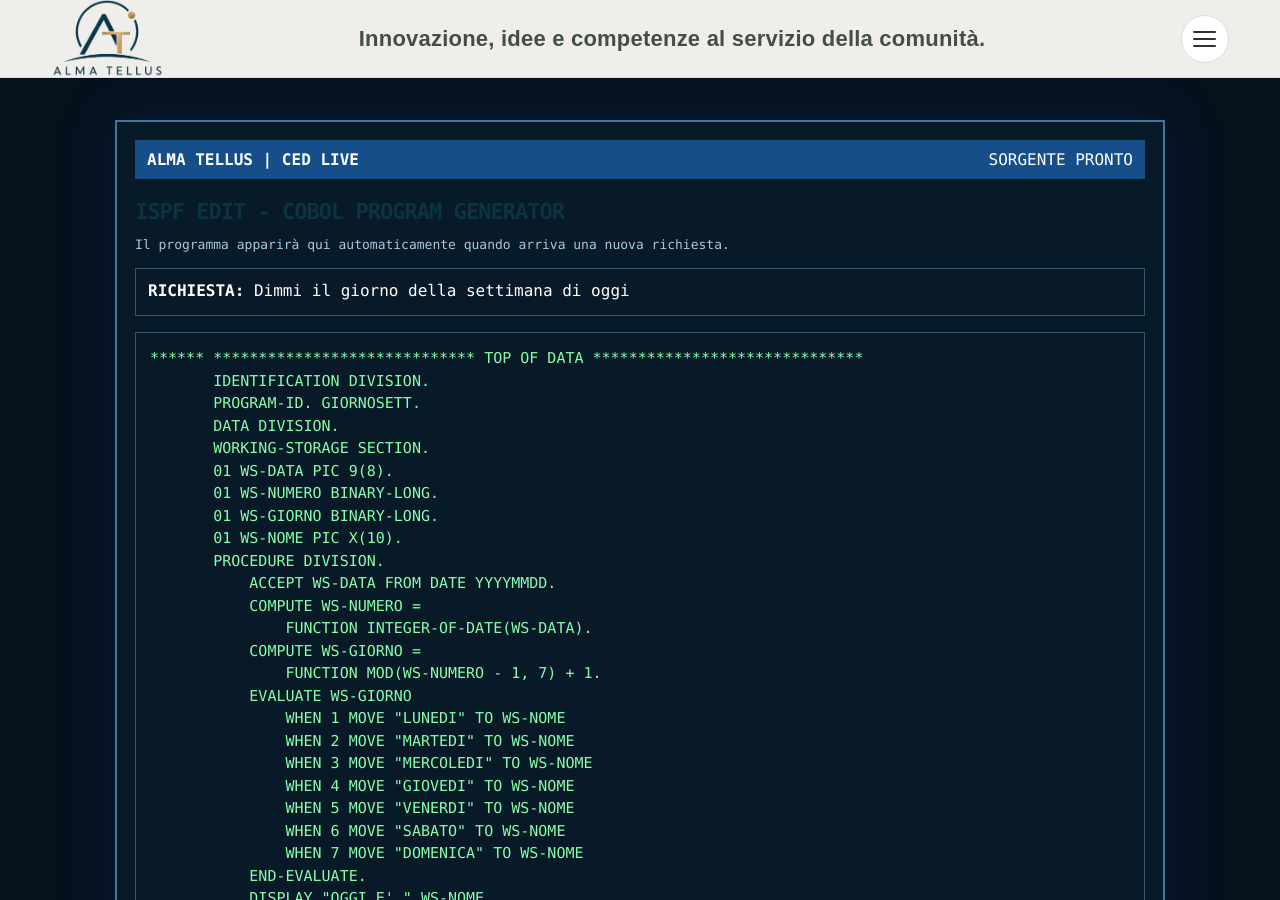
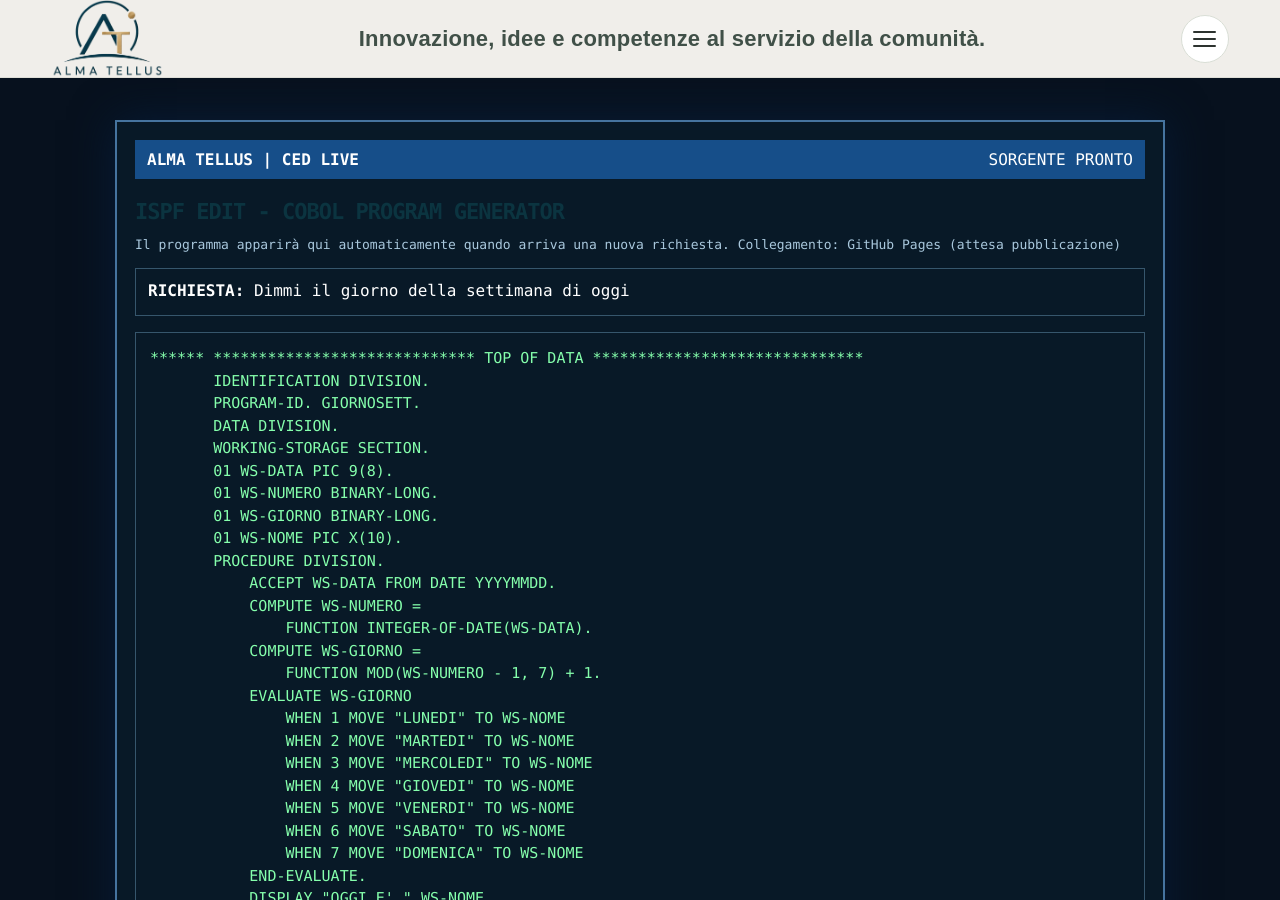
Before and after one commit to almatellus/almatellus.github.io, a Jekyll site: the page built from ced/index.html, in a window 1280 px wide and 900 px high. Built offline with Jekyll 4.4.1, drawn with Linux system fonts in a browser that asks for light colours; some of the changed text lies outside the part shown.

Commit message:
CED 2.0 add source diagnostics and reduce polling to six seconds

```diff
--- a/ced/index.html
+++ b/ced/index.html
@@ -28,7 +28,7 @@
 <div class="screen">
 <div class="bar"><strong>ALMA TELLUS | CED LIVE</strong><span id="status">IN ATTESA DELLA RICHIESTA...</span></div>
 <h1>ISPF EDIT - COBOL PROGRAM GENERATOR</h1>
-<p class="sub">Il programma apparirà qui automaticamente quando arriva una nuova richiesta.</p>
+<p class="sub">Il programma apparirà qui automaticamente quando arriva una nuova richiesta. <span id="channel">Collegamento: verifica...</span></p>
 <div class="request"><strong>RICHIESTA:</strong> <span id="request">In attesa del foglio fotografato...</span></div>
 <pre id="editor" aria-label="Codice COBOL">****** ***************************** TOP OF DATA ******************************
             WAITING FOR INPUT...
@@ -144,13 +144,14 @@
 }
 const githubEndpoint="https://api.github.com/repos/almatellus/almatellus.github.io/contents/ced/live.json?ref=main";
 let apiCalls=0, nextCall=0, inFlight=false;
+const channel=s=>{const el=$("channel");if(el)el.textContent="Collegamento: "+s};
 async function fetchLatest(){
   const now=Date.now();
   // Poll the current commit directly instead of waiting for GitHub Pages deployment.
   // Keep unauthenticated GitHub API usage below its shared IP rate limit.
   if(apiCalls<35 && now>=nextCall){
     apiCalls++;
-    nextCall=now+10000;
+    nextCall=now+6000;
     try{
       const response=await fetch(githubEndpoint+"&t="+now,{cache:"no-store",headers:{"Accept":"application/vnd.github+json"}});
       if(response.ok){
@@ -158,6 +159,7 @@
         const encoded=String(file.content||"").replace(/\s/g,"");
         const binary=atob(encoded);
         const bytes=Uint8Array.from(binary,c=>c.charCodeAt(0));
+        channel("GitHub diretto");
         return JSON.parse(new TextDecoder("utf-8").decode(bytes));
       }
       if(response.status===403||response.status===429)apiCalls=35;
@@ -166,10 +168,11 @@
   // Use the repository raw source when API quota is exhausted.
   try{
     const raw=await fetch("https://raw.githubusercontent.com/almatellus/almatellus.github.io/main/ced/live.json?t="+now,{cache:"no-store"});
-    if(raw.ok)return await raw.json();
+    if(raw.ok){channel("GitHub raw");return await raw.json();}
   }catch(e){/* Fall back to Pages */}
   const response=await fetch(endpoint+"?t="+now,{cache:"no-store"});
   if(!response.ok)throw new Error("HTTP "+response.status);
+  channel("GitHub Pages (attesa pubblicazione)");
   return response.json();
 }
 async function check(){
```
Also changed, not shown: other parts of ced/index.html (+2 -2 lines).
